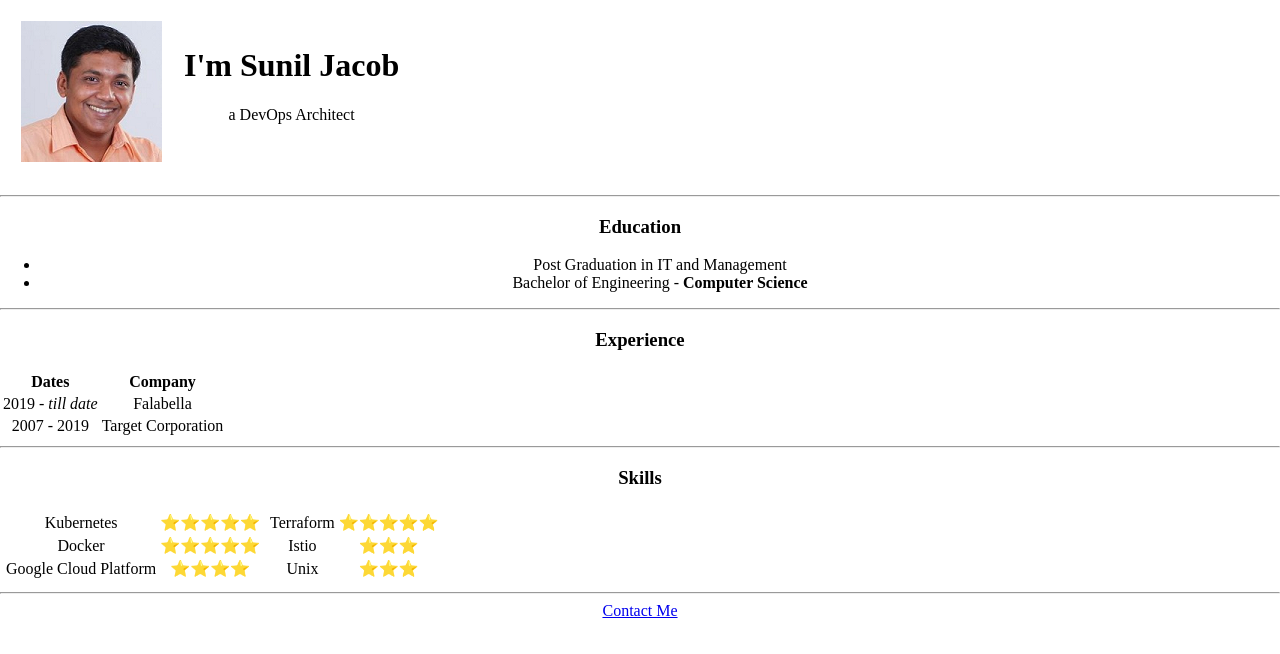
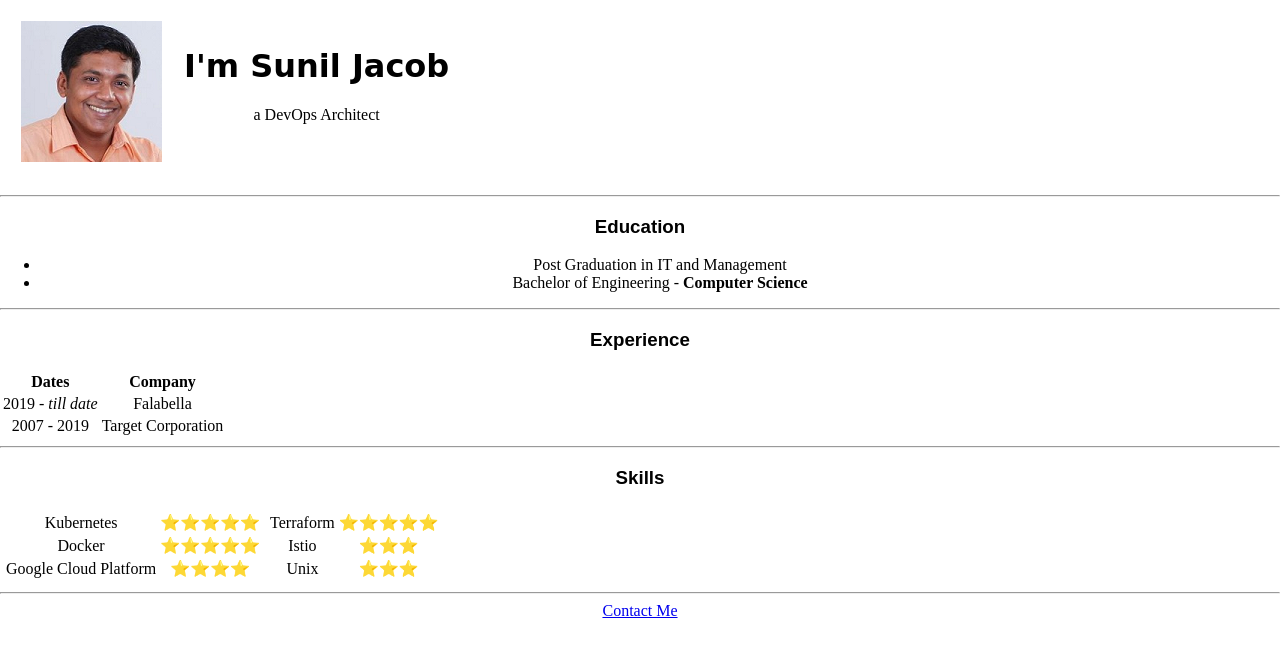
Before and after one commit to itsmesuniljacob/cv, a plain HTML site: page index_backup.html in a window 1280 px wide. Drawn offline with Linux system fonts and the light colour scheme.

Commit message:
Add font family

```diff
--- a/css/styles.css
+++ b/css/styles.css
@@ -27,10 +27,20 @@ hr {
 body {
   margin: 0;
   text-align: center;
+  font-family: 'Merriweather', serif;
 }
 
 h1 {
   margin-top: 0;
+  font-family: 'Sacramento', cursive;
+}
+
+h2 {
+  font-family: 'Montserrat', sans-serif;
+}
+
+h3 {
+  font-family: 'Montserrat', sans-serif;
 }
 
 .top-cloud{
```
